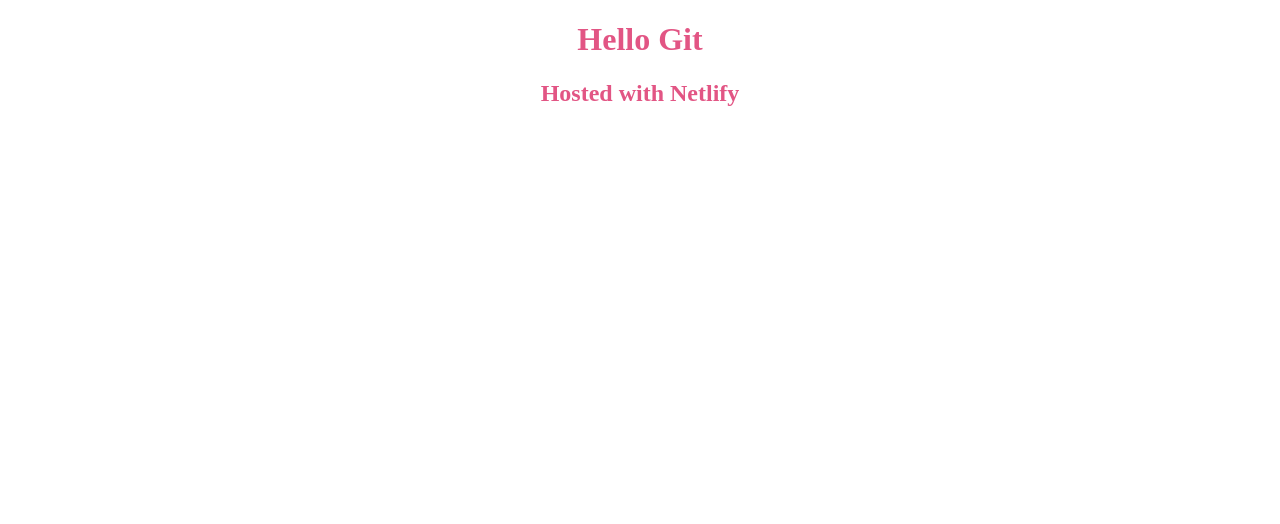
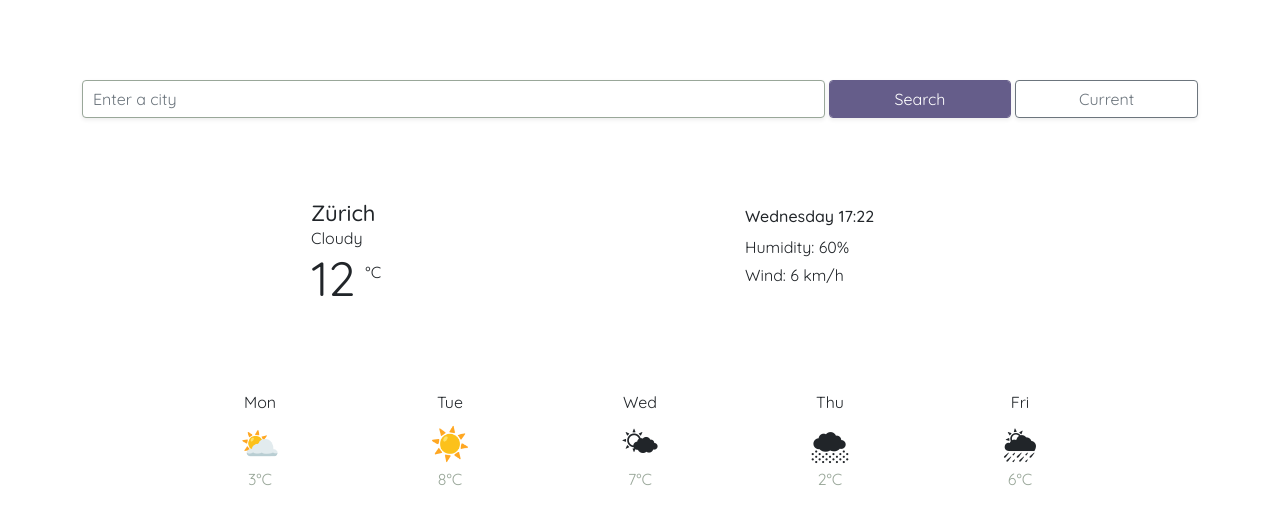
Before and after one commit to gloriatoth/plus-6-weather-app, a website built with Parcel: page index.html in a window 1280 px wide. Built offline with nearby package versions, Linux system fonts and the light colour scheme.

Commit message:
everything replaced: added the codes of my project

```diff
--- a/index.html
+++ b/index.html
@@ -4,12 +4,108 @@
     <meta charset="UTF-8" />
     <meta http-equiv="X-UA-Compatible" content="IE=edge" />
     <meta name="viewport" content="width=device-width, initial-scale=1.0" />
-    <title>SheCodes Plus Week 6</title>
-    <link rel="stylesheet" href="style.css" />
+    <link rel="stylesheet" href="src/styles.css" />
+    <script src="https://unpkg.com/axios/dist/axios.min.js"></script>
+    <link
+      href="https://cdn.jsdelivr.net/npm/bootstrap@5.1.3/dist/css/bootstrap.min.css"
+      rel="stylesheet"
+      integrity="sha384-1BmE4kWBq78iYhFldvKuhfTAU6auU8tT94WrHftjDbrCEXSU1oBoqyl2QvZ6jIW3"
+      crossorigin="anonymous"
+    />
+    <link rel="preconnect" href="https://fonts.googleapis.com" />
+    <link rel="preconnect" href="https://fonts.gstatic.com" crossorigin />
+    <link rel="preconnect" href="https://fonts.googleapis.com" />
+    <link rel="preconnect" href="https://fonts.gstatic.com" crossorigin />
+    <link
+      href="https://fonts.googleapis.com/css2?family=Quicksand:wght@300;400;500;600;700&display=swap"
+      rel="stylesheet"
+    />
+    <script
+      src="https://kit.fontawesome.com/4e062dab3b.js"
+      crossorigin="anonymous"
+    ></script>
+    <title>☀️G's Weather</title>
   </head>
   <body>
-    <h1>Hello Git</h1>
-    <h2>Hosted with Netlify</h2>
-    <script src="script.js"></script>
+    <div class="container">
+      <form class="search-form">
+        <div class="row gx-1">
+          <div class="col-8">
+            <input
+              type="text"
+              class="form-control shadow-sm inputCity"
+              placeholder="Enter a city"
+            />
+          </div>
+          <div class="col-2">
+            <input
+              type="submit"
+              class="form-control btn btn-primary shadow-sm"
+              value="Search"
+            />
+          </div>
+          <div class="col-2">
+            <input
+              type="button"
+              class="form-control btn btn-outline-secondary shadow-sm"
+              id="currentButton"
+              value="Current"
+            />
+          </div>
+        </div>
+      </form>
+      <div class="row rowToday">
+        <div class="col-7">
+          <div class="row gx-4">
+            <div class="col-4 iconToday"></div>
+            <div class="col-8">
+              <h1 class="mainLocation">Zürich</h1>
+              <p class="statusToday">Cloudy</p>
+              <h2 class="celsiusToday">12</h2>
+              <span class="unites">
+                <p href="#" id="unit-celsius" class="celsius">°C</p>
+              </span>
+            </div>
+          </div>
+        </div>
+        <div class="col-5">
+          <h3 class="todayInfoDay">
+            <span id="day"></span> <span id="time"></span>
+          </h3>
+          <p class="todayInfo">Humidity: <span id="humidityToday">60</span>%</p>
+          <p class="todayInfo">Wind: <span id="windToday">6</span> km/h</p>
+        </div>
+      </div>
+      <div class="row text-center">
+        <div class="col-1"></div>
+        <div class="col-2">
+          <p class="dayNextDays">Mon</p>
+          <p class="iconNextDays">⛅️</p>
+          <p class="celsiusNextDays">3°C</p>
+        </div>
+        <div class="col-2">
+          <p class="dayNextDays">Tue</p>
+          <p class="iconNextDays">☀️</p>
+          <p class="celsiusNextDays">8°C</p>
+        </div>
+        <div class="col-2">
+          <p class="dayNextDays">Wed</p>
+          <p class="iconNextDays">🌤</p>
+          <p class="celsiusNextDays">7°C</p>
+        </div>
+        <div class="col-2">
+          <p class="dayNextDays">Thu</p>
+          <p class="iconNextDays">🌨</p>
+          <p class="celsiusNextDays">2°C</p>
+        </div>
+        <div class="col-2">
+          <p class="dayNextDays">Fri</p>
+          <p class="iconNextDays">🌦</p>
+          <p class="celsiusNextDays">6°C</p>
+        </div>
+        <div class="col-1"></div>
+      </div>
+    </div>
+    <script src="src/index.js"></script>
   </body>
 </html>
--- /dev/null
+++ b/src/index.js
@@ -0,0 +1,78 @@
+let now = new Date();
+
+//show day
+let days = [
+  "Sunday",
+  "Monday",
+  "Tuesday",
+  "Wednesday",
+  "Thursday",
+  "Friday",
+  "Saturday",
+];
+let todayDay = days[now.getDay()];
+
+let showDay = document.querySelector("#day");
+showDay.innerHTML = todayDay;
+
+// show hours
+let todayHours = now.getHours();
+let todayMinutes = now.getMinutes();
+let todayTime = `${todayHours}:${todayMinutes}`;
+let showTime = document.querySelector("#time");
+
+showTime.innerHTML = todayTime;
+
+// Task
+
+function showWeather(response) {
+  // display City
+  document.querySelector(".mainLocation").innerHTML = response.data.name;
+  // display Desc
+  document.querySelector(".statusToday").innerHTML =
+    response.data.weather[0].main;
+  // display Temp
+  let tempCity = Math.round(response.data.main.temp);
+  let tempText = document.querySelector(".celsiusToday");
+  tempText.innerHTML = tempCity;
+  // display Humidity
+  let humidityMain = document.querySelector("#humidityToday");
+  humidityMain.innerHTML = response.data.main.humidity;
+  // display Wind
+  let windMain = document.querySelector("#windToday");
+  windMain.innerHTML = response.data.wind.speed;
+}
+
+function showCity(event) {
+  event.preventDefault();
+  let inputCity = document.querySelector(".inputCity").value;
+
+  let apiKey = "5c67d9771dba3f2ffddccbc1dceb6a67";
+  let apiSource = "https://api.openweathermap.org/data/2.5/weather?";
+  let apiUnits = "metric";
+  let apiUrl = `${apiSource}q=${inputCity}&appid=${apiKey}&units=${apiUnits}`;
+  axios.get(apiUrl).then(showWeather);
+}
+
+let cityButton = document.querySelector(".search-form");
+cityButton.addEventListener("submit", showCity);
+
+// Bonus
+
+function showUserLocation(position) {
+  let lat = position.coords.latitude;
+  let lon = position.coords.longitude;
+  let apiKey = "5c67d9771dba3f2ffddccbc1dceb6a67";
+  let apiSource = "https://api.openweathermap.org/data/2.5/weather?";
+  let apiUnits = "metric";
+  let apiUrl = `${apiSource}lat=${lat}&lon=${lon}&appid=${apiKey}&units=${apiUnits}`;
+  axios.get(apiUrl).then(showWeather);
+}
+
+function getCurrentLocation(event) {
+  event.preventDefault();
+  navigator.geolocation.getCurrentPosition(showUserLocation);
+}
+
+let buttonCurrent = document.querySelector("#currentButton");
+buttonCurrent.addEventListener("click", getCurrentLocation);
--- /dev/null
+++ b/src/styles.css
@@ -0,0 +1,98 @@
+h2 {
+  display: inline;
+}
+
+.container {
+  margin: 80px auto;
+  font-family: "Quicksand", sans-serif;
+}
+
+@media (min-width: 1400px) {
+  .container {
+    max-width: 55% !important;
+  }
+}
+.inputCity {
+  width: 100%;
+  height: 100%;
+  font-weight: 400;
+  line-height: 1.5;
+  border: solid 1px #99a799;
+  border-radius: 0.25rem;
+  padding-left: 10px;
+}
+
+.btn-primary {
+  background-color: #655d8a !important;
+  border-color: #655d8a !important;
+}
+
+.btn-outline-secondary:hover {
+  transition: none;
+  color: #6c757d !important;
+  background-color: transparent !important;
+}
+
+.rowToday {
+  margin: 82px 0 !important;
+}
+
+.iconToday {
+  font-size: 95px;
+  text-align: center;
+  margin: 0;
+}
+
+.mainLocation {
+  font-size: 22px;
+  font-weight: 500;
+  margin-bottom: 0;
+}
+.statusToday {
+  margin-bottom: 0;
+}
+.celsiusToday {
+  font-size: 48px;
+  font-weight: 400;
+  margin: 0;
+}
+
+.unites {
+  font-size: 16px;
+  position: absolute;
+  margin-top: 10px;
+  padding-left: 10px;
+}
+
+.celsius {
+  text-decoration: none;
+}
+
+.fahrenheit {
+  text-decoration: none;
+}
+
+.todayInfoDay {
+  font-size: 16px;
+  font-weight: 500;
+  line-height: 33px;
+  margin-bottom: 0;
+}
+
+.todayInfo {
+  margin: 0;
+  line-height: 28px;
+}
+
+.dayNextDays {
+  margin-bottom: 5px;
+}
+
+.iconNextDays {
+  font-size: 32px;
+  margin: 0;
+}
+
+.celsiusNextDays {
+  color: #99a799;
+}
```
Also changed, not shown: package.json (added, +16 -0 lines), script.js (deleted), 1 other file.
